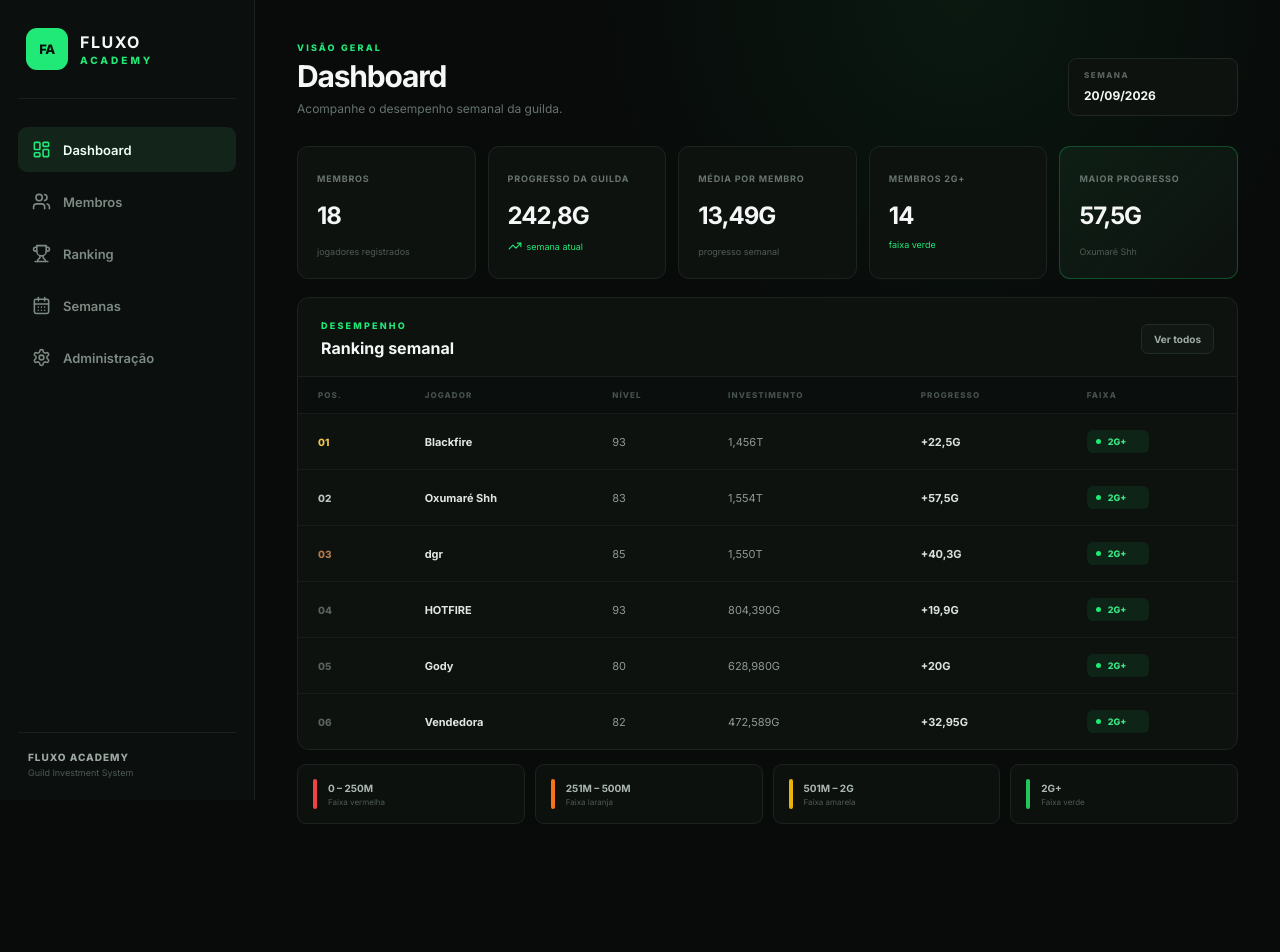
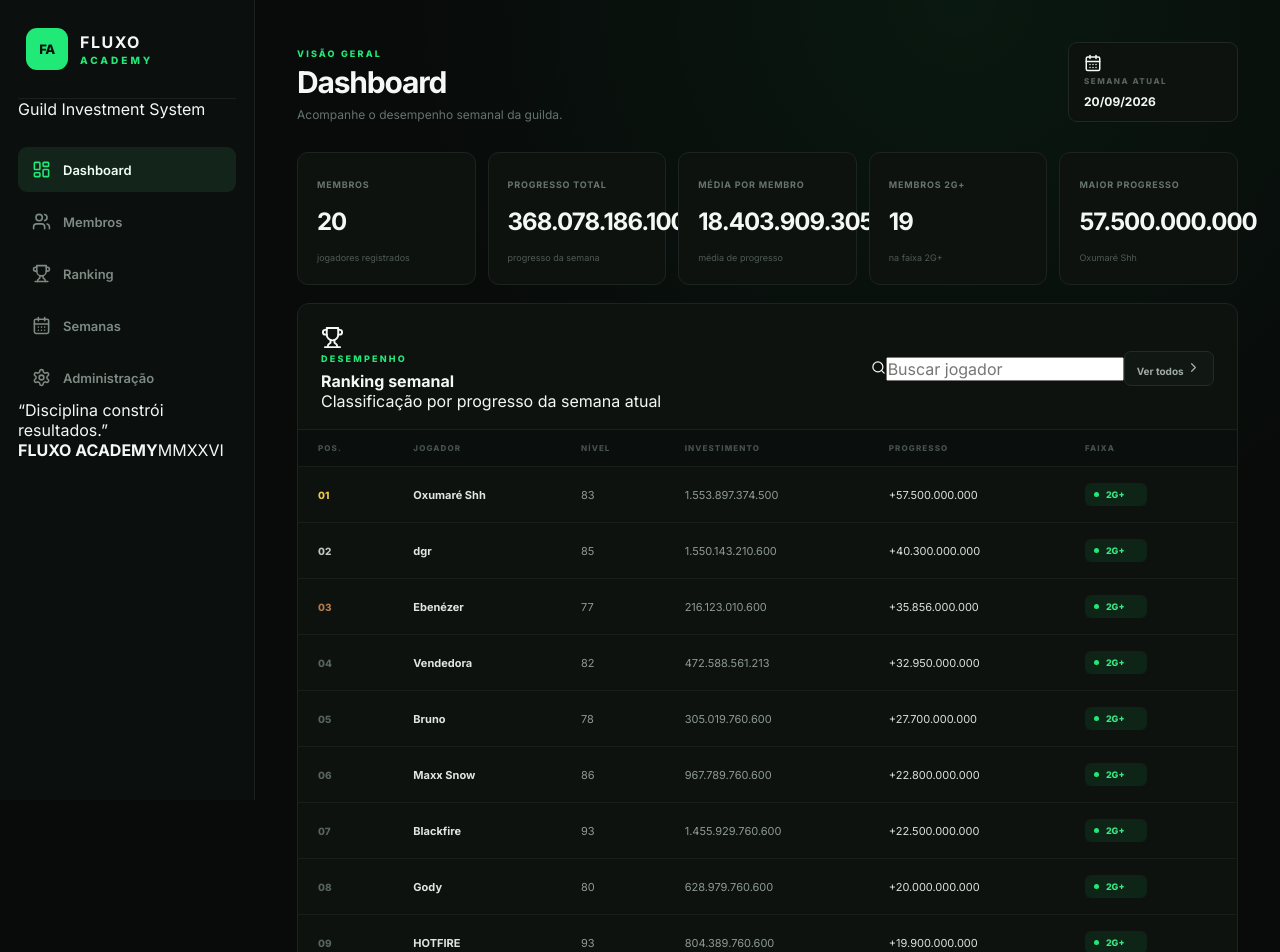
Before and after one commit to guilhermealvesribeirodossantos-afk/fluxo-academy, a React (Vite) app: page / in a window 1280 px wide. Shown: the top 952 px of the page. Before the commit the page ends 879 px from the top, so only its background shows below. Built offline with nearby package versions, Linux system fonts and the light colour scheme.

Commit message:
Update App.jsx

```diff
--- a/src/App.jsx
+++ b/src/App.jsx
@@ -1,251 +1,103 @@
-import React from "react";
-
-import {
-  LayoutDashboard,
-  Users,
-  Trophy,
-  CalendarDays,
-  Settings,
-  TrendingUp,
-} from "lucide-react";
+import React, { useMemo, useState } from "react";
+import { LayoutDashboard, Users, Trophy, CalendarDays, Settings, ChevronRight, Search } from "lucide-react";
 
 const jogadores = [
-  {
-    nome: "Blackfire",
-    nivel: 93,
-    investimento: "1,456T",
-    progresso: "22,5G",
-    faixa: "green",
-  },
-  {
-    nome: "Oxumaré Shh",
-    nivel: 83,
-    investimento: "1,554T",
-    progresso: "57,5G",
-    faixa: "green",
-  },
-  {
-    nome: "dgr",
-    nivel: 85,
-    investimento: "1,550T",
-    progresso: "40,3G",
-    faixa: "green",
-  },
-  {
-    nome: "HOTFIRE",
-    nivel: 93,
-    investimento: "804,390G",
-    progresso: "19,9G",
-    faixa: "green",
-  },
-  {
-    nome: "Gody",
-    nivel: 80,
-    investimento: "628,980G",
-    progresso: "20G",
-    faixa: "green",
-  },
-  {
-    nome: "Vendedora",
-    nivel: 82,
-    investimento: "472,589G",
-    progresso: "32,95G",
-    faixa: "green",
-  },
-];
+  ["Blackfire",93,1455929760600,22500000000],
+  ["Oxumaré Shh",83,1553897374500,57500000000],
+  ["dgr",85,1550143210600,40300000000],
+  ["HOTFIRE",93,804389760600,19900000000],
+  ["Gody",80,628979760600,20000000000],
+  ["Vendedora",82,472588561213,32950000000],
+  ["Souza",68,311342947520,5601500000],
+  ["Pozo80",81,255819760600,7800000000],
+  ["Yuber",77,203203760600,11750000000],
+  ["Maxx Snow",86,967789760600,22800000000],
+  ["BlackRose",85,643789760600,4800000000],
+  ["Ottered",79,326027374500,11530000000],
+  ["Bruno",78,305019760600,27700000000],
+  ["Ebenézer",77,216123010600,35856000000],
+  ["Clebimho",70,207041758140,16790000000],
+  ["Nyx",72,169884252900,9082000000],
+  ["Lud",75,143475760600,1800000000],
+  ["DrSchuvaz",69,122964790600,9910000000],
+  ["TUTU DKS",70,81354260600,4410686100],
+  ["Quel",71,74391760600,5098000000],
+].map(([nome,nivel,investimento,progresso])=>({nome,nivel,investimento,progresso}));
 
-function App() {
-  return (
-    <div className="app">
+const formatar = v => new Intl.NumberFormat("pt-BR").format(v);
+const faixa = p => p>=2000000000?["2G+","green"]:p>=501000000?["501M – 2G","yellow"]:p>=251000000?["251M – 500M","orange"]:["0 – 250M","red"];
+
+export default function App() {
+  const [busca,setBusca] = useState("");
+  const ranking = useMemo(()=>[...jogadores].sort((a,b)=>b.progresso-a.progresso),[]);
+  const filtrados = ranking.filter(j=>j.nome.toLocaleLowerCase("pt-BR").includes(busca.toLocaleLowerCase("pt-BR")));
+  const total = jogadores.reduce((s,j)=>s+j.progresso,0);
+  const media = Math.round(total/jogadores.length);
+  const membros2G = jogadores.filter(j=>j.progresso>=2000000000).length;
+
+  return <div className="app">
     <aside className="sidebar">
-        <div className="brand">
-          <div className="brand-mark">FA</div>
-
-          <div>
-            <strong>FLUXO</strong>
-            <span>ACADEMY</span>
-          </div>
-        </div>
-
+      <div className="brand"><div className="brand-mark">FA</div><div className="brand-copy"><strong>FLUXO</strong><span>ACADEMY</span></div></div>
+      <div className="brand-caption">Guild Investment System</div>
       <nav className="menu">
-          <button className="menu-item active">
-            <LayoutDashboard size={19} />
-            Dashboard
-          </button>
-
-          <button className="menu-item">
-            <Users size={19} />
-            Membros
-          </button>
-
-          <button className="menu-item">
-            <Trophy size={19} />
-            Ranking
-          </button>
-
-          <button className="menu-item">
-            <CalendarDays size={19} />
-            Semanas
-          </button>
-
-          <button className="menu-item">
-            <Settings size={19} />
-            Administração
-          </button>
+        <button className="menu-item active"><LayoutDashboard size={19}/>Dashboard</button>
+        <button className="menu-item"><Users size={19}/>Membros</button>
+        <button className="menu-item"><Trophy size={19}/>Ranking</button>
+        <button className="menu-item"><CalendarDays size={19}/>Semanas</button>
+        <button className="menu-item"><Settings size={19}/>Administração</button>
       </nav>
-
-        <div className="sidebar-footer">
-          <span>FLUXO ACADEMY</span>
-          <small>Guild Investment System</small>
-        </div>
+      <div className="sidebar-bottom"><p>“Disciplina constrói resultados.”</p><strong>FLUXO ACADEMY</strong><span>MMXXVI</span></div>
     </aside>
 
     <main className="content">
       <header className="topbar">
-          <div>
-            <p className="eyebrow">VISÃO GERAL</p>
-            <h1>Dashboard</h1>
-            <p className="subtitle">
-              Acompanhe o desempenho semanal da guilda.
-            </p>
-          </div>
-
-          <div className="week-selector">
-            <span>SEMANA</span>
-            <strong>20/09/2026</strong>
-          </div>
+        <div><p className="eyebrow">VISÃO GERAL</p><h1>Dashboard</h1><p className="subtitle">Acompanhe o desempenho semanal da guilda.</p></div>
+        <div className="week-selector"><CalendarDays size={18}/><div><span>SEMANA ATUAL</span><strong>20/09/2026</strong></div></div>
       </header>
 
       <section className="stats">
-          <article className="stat-card">
-            <span>Membros</span>
-            <strong>18</strong>
-            <small>jogadores registrados</small>
-          </article>
-
-          <article className="stat-card">
-            <span>Progresso da guilda</span>
-            <strong>242,8G</strong>
-            <small className="positive">
-              <TrendingUp size={14} />
-              semana atual
-            </small>
-          </article>
-
-          <article className="stat-card">
-            <span>Média por membro</span>
-            <strong>13,49G</strong>
-            <small>progresso semanal</small>
-          </article>
-
-          <article className="stat-card">
-            <span>Membros 2G+</span>
-            <strong>14</strong>
-            <small className="positive">faixa verde</small>
-          </article>
-
-          <article className="stat-card highlight">
-            <span>Maior progresso</span>
-            <strong>57,5G</strong>
-            <small>Oxumaré Shh</small>
-          </article>
+        <article className="stat-card"><span>MEMBROS</span><strong>{jogadores.length}</strong><small>jogadores registrados</small></article>
+        <article className="stat-card"><span>PROGRESSO TOTAL</span><strong>{formatar(total)}</strong><small>progresso da semana</small></article>
+        <article className="stat-card"><span>MÉDIA POR MEMBRO</span><strong>{formatar(media)}</strong><small>média de progresso</small></article>
+        <article className="stat-card"><span>MEMBROS 2G+</span><strong>{membros2G}</strong><small>na faixa 2G+</small></article>
+        <article className="stat-card"><span>MAIOR PROGRESSO</span><strong>{formatar(ranking[0].progresso)}</strong><small>{ranking[0].nome}</small></article>
       </section>
 
       <section className="panel">
         <div className="panel-header">
-            <div>
-              <p className="eyebrow">DESEMPENHO</p>
-              <h2>Ranking semanal</h2>
+          <div className="panel-title"><Trophy size={23}/><div><p className="eyebrow">DESEMPENHO</p><h2>Ranking semanal</h2><span>Classificação por progresso da semana atual</span></div></div>
+          <div className="panel-actions">
+            <label className="search"><Search size={15}/><input value={busca} onChange={e=>setBusca(e.target.value)} placeholder="Buscar jogador"/></label>
+            <button className="view-all">Ver todos <ChevronRight size={15}/></button>
           </div>
-
-            <button className="view-all">Ver todos</button>
         </div>
-
         <div className="table-wrapper">
           <table>
-              <thead>
-                <tr>
-                  <th>POS.</th>
-                  <th>JOGADOR</th>
-                  <th>NÍVEL</th>
-                  <th>INVESTIMENTO</th>
-                  <th>PROGRESSO</th>
-                  <th>FAIXA</th>
+            <thead><tr><th>POS.</th><th>JOGADOR</th><th>NÍVEL</th><th>INVESTIMENTO</th><th>PROGRESSO</th><th>FAIXA</th></tr></thead>
+            <tbody>{filtrados.map(j=>{
+              const pos=ranking.findIndex(x=>x.nome===j.nome)+1;
+              const [texto,classe]=faixa(j.progresso);
+              return <tr key={j.nome}>
+                <td><span className={`position position-${pos}`}>{String(pos).padStart(2,"0")}</span></td>
+                <td><strong className="player-name">{j.nome}</strong></td>
+                <td>{j.nivel}</td>
+                <td className="number">{formatar(j.investimento)}</td>
+                <td className="number progress-value">+{formatar(j.progresso)}</td>
+                <td><span className={`badge ${classe}`}><i/>{texto}</span></td>
               </tr>
-              </thead>
-
-              <tbody>
-                {jogadores.map((jogador, index) => (
-                  <tr key={jogador.nome}>
-                    <td>
-                      <span className={`position position-${index + 1}`}>
-                        {String(index + 1).padStart(2, "0")}
-                      </span>
-                    </td>
-
-                    <td>
-                      <strong className="player-name">{jogador.nome}</strong>
-                    </td>
-
-                    <td>{jogador.nivel}</td>
-
-                    <td>{jogador.investimento}</td>
-
-                    <td>
-                      <strong className="progress-value">
-                        +{jogador.progresso}
-                      </strong>
-                    </td>
-
-                    <td>
-                      <span className={`badge ${jogador.faixa}`}>
-                        <i />
-                        2G+
-                      </span>
-                    </td>
-                  </tr>
-                ))}
-              </tbody>
+            })}</tbody>
           </table>
         </div>
       </section>
 
       <section className="ranges">
-          <div className="range-card red">
-            <span />
-            <div>
-              <strong>0 – 250M</strong>
-              <small>Faixa vermelha</small>
-            </div>
-          </div>
+        <div className="range-card red"><span/><div><strong>0 – 250M</strong><small>Faixa vermelha</small></div></div>
+        <div className="range-card orange"><span/><div><strong>251M – 500M</strong><small>Faixa laranja</small></div></div>
+        <div className="range-card yellow"><span/><div><strong>501M – 2G</strong><small>Faixa amarela</small></div></div>
+        <div className="range-card green"><span/><div><strong>2G+</strong><small>Faixa verde</small></div></div>
+      </section>
 
-          <div className="range-card orange">
-            <span />
-            <div>
-              <strong>251M – 500M</strong>
-              <small>Faixa laranja</small>
-            </div>
-          </div>
-
-          <div className="range-card yellow">
-            <span />
-            <div>
-              <strong>501M – 2G</strong>
-              <small>Faixa amarela</small>
-            </div>
-          </div>
-
-          <div className="range-card green">
-            <span />
-            <div>
-              <strong>2G+</strong>
-              <small>Faixa verde</small>
-            </div>
-          </div>
-        </section>
+      <footer className="footer"><span><strong>FLUXO ACADEMY</strong> · Guild Investment System</span><span>Foco · Evolução · Resultado</span></footer>
     </main>
-    </div>
-  );
+  </div>;
 }
-
-export default App;
```
Lines whose indentation alone changed are shown as unchanged.
